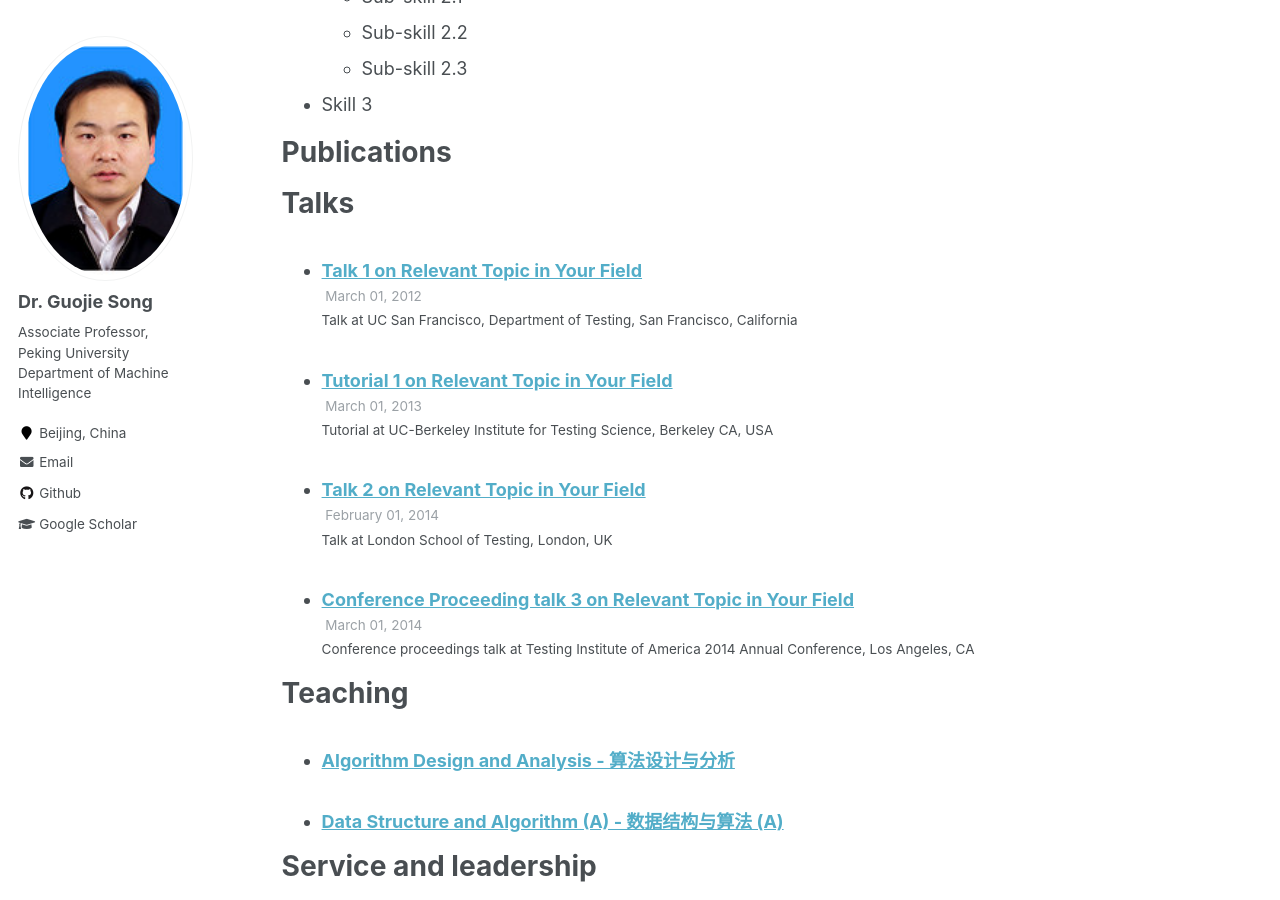
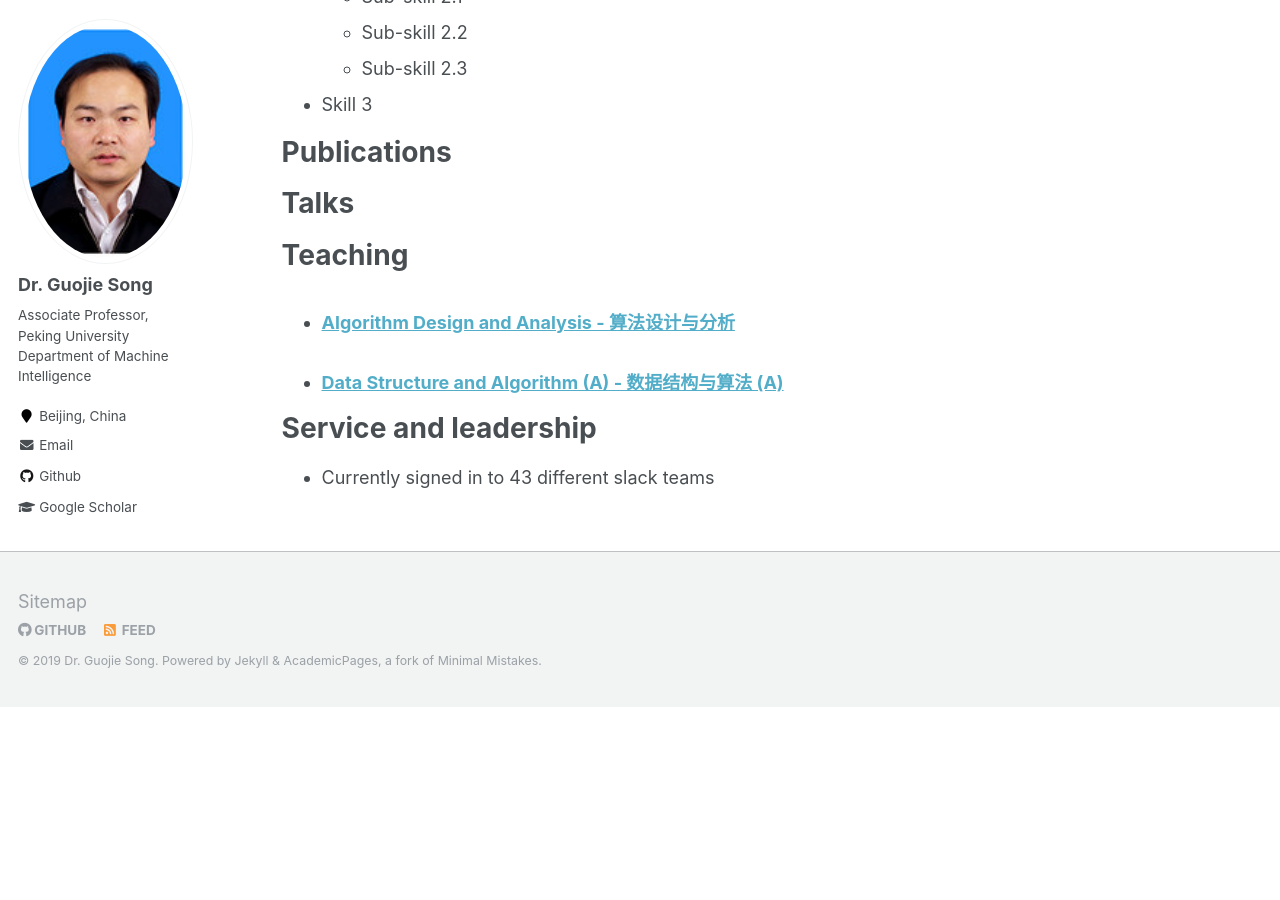
Before and after one commit to gjsong-pku/gjsong-pku.github.io, a Jekyll site: the page built from _pages/cv.md, in a window 1280 px wide and 900 px high, scrolled down 819 px. Built offline with Jekyll 4.4.1, drawn with Linux system fonts in a browser that asks for light colours; after the commit the page ends 1526 px from its top, so only the background shows below that.

Commit message:
main_content

```diff
--- a/_talks/2012-03-01-talk-1.md
+++ /dev/null
@@ -1,11 +0,0 @@
----
-title: "Talk 1 on Relevant Topic in Your Field"
-collection: talks
-type: "Talk"
-permalink: /talks/2012-03-01-talk-1
-venue: "UC San Francisco, Department of Testing"
-date: 2012-03-01
-location: "San Francisco, California"
----
-
-This is a description of your talk, which is a markdown files that can be all markdown-ified like any other post. Yay markdown!
--- a/_talks/2013-03-01-tutorial-1.md
+++ /dev/null
@@ -1,13 +0,0 @@
----
-title: "Tutorial 1 on Relevant Topic in Your Field"
-collection: talks
-type: "Tutorial"
-permalink: /talks/2013-03-01-tutorial-1
-venue: "UC-Berkeley Institute for Testing Science"
-date: 2013-03-01
-location: "Berkeley CA, USA"
----
-
-[More information here](http://exampleurl.com)
-
-This is a description of your tutorial, note the different field in type. This is a markdown files that can be all markdown-ified like any other post. Yay markdown!
--- a/_talks/2014-02-01-talk-2.md
+++ /dev/null
@@ -1,13 +0,0 @@
----
-title: "Talk 2 on Relevant Topic in Your Field"
-collection: talks
-type: "Talk"
-permalink: /talks/2014-02-01-talk-2
-venue: "London School of Testing"
-date: 2014-02-01
-location: "London, UK"
----
-
-[More information here](http://example2.com)
-
-This is a description of your talk, which is a markdown files that can be all markdown-ified like any other post. Yay markdown!
--- a/_talks/2014-03-01-talk-3.md
+++ /dev/null
@@ -1,11 +0,0 @@
----
-title: "Conference Proceeding talk 3 on Relevant Topic in Your Field"
-collection: talks
-type: "Conference proceedings talk"
-permalink: /talks/2014-03-01-talk-3
-venue: "Testing Institute of America 2014 Annual Conference"
-date: 2014-03-01
-location: "Los Angeles, CA"
----
-
-This is a description of your conference proceedings talk, note the different field in type. You can put anything in this field.
```
Also changed, not shown: _pages/patents.md (+19 -14 lines), _teaching/2019-fall-teaching-1 - 副本.md (renamed from _teaching/2018-spring-teaching-1.md).
